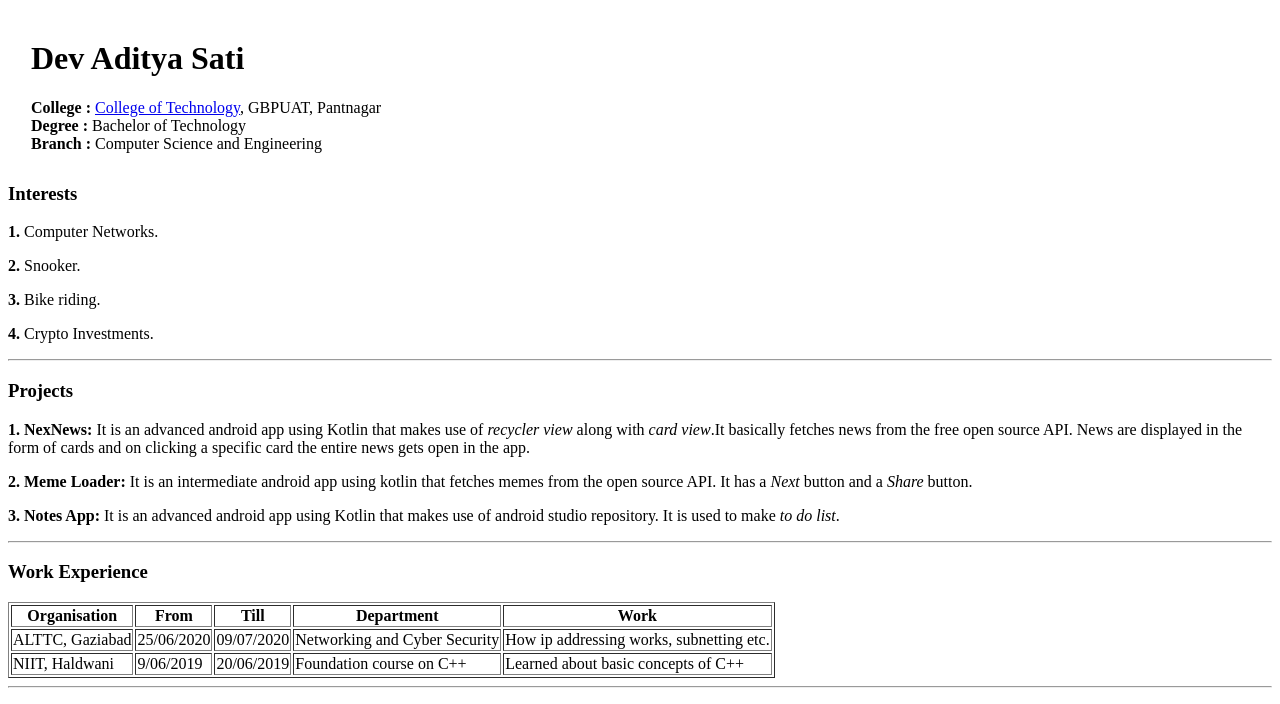
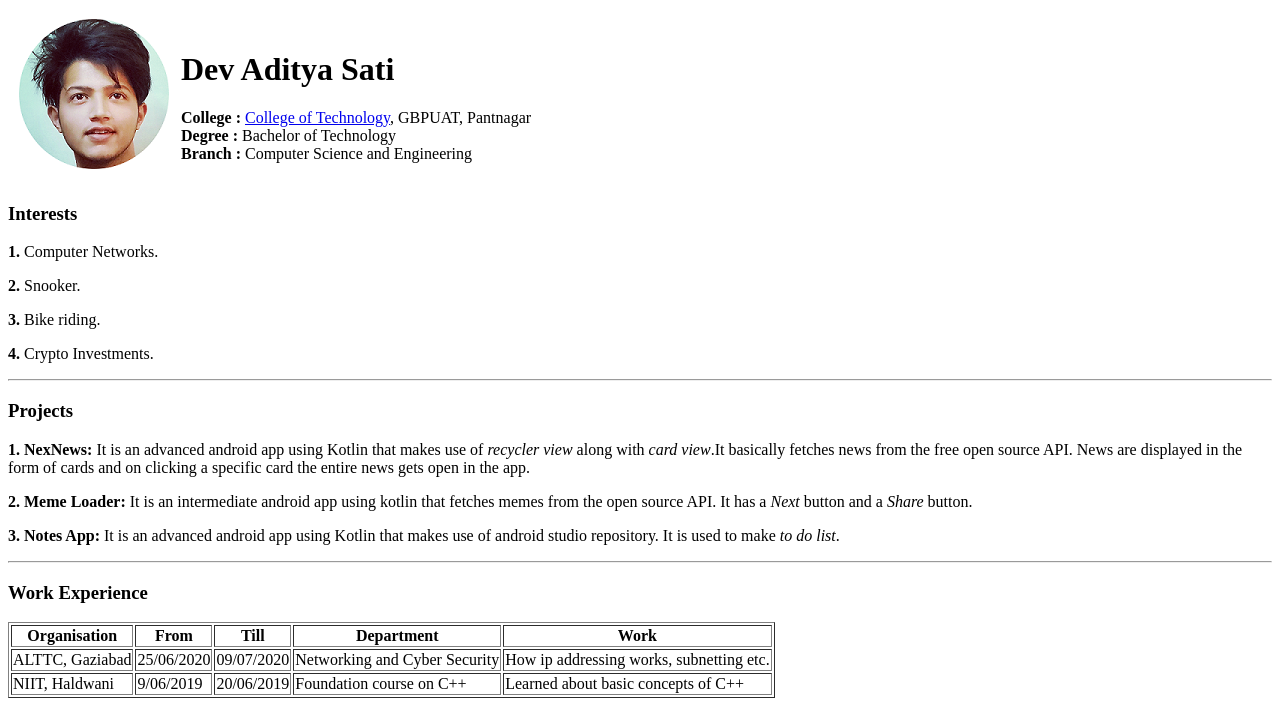
Before and after one commit to Dev10000000/cv, a plain HTML site: page index.html in a window 1280 px wide. Shown: the top 704 px of the page. Drawn offline with Linux system fonts and the light colour scheme.

Commit message:
changes done

```diff
--- a/index.html
+++ b/index.html
@@ -11,7 +11,7 @@
   <table cellspacing ="10">
 
     <tr>
-      <td >  <img src="images/pp.png" alt=""></td>
+      <td >  <img src="pp.png" alt=""></td>
       <td><h1>Dev Aditya Sati</h1>
 
       <pr><strong>College : </strong>  <a href="https://r.search.yahoo.com/_ylt=Awr9F47S0R1iowQAYiVXNyoA;_ylu=Y29sbwNncTEEcG9zAzEEdnRpZAMEc2VjA3Ny/RV=2/RE=1646150226/RO=10/RU=http%3a%2f%2fgbpuat-tech.ac.in%2f/RK=2/RS=ac7ZJE3gBswCNaqMRW5R1X_vunE-">College of Technology</a>, GBPUAT, Pantnagar</pr><br />
```
